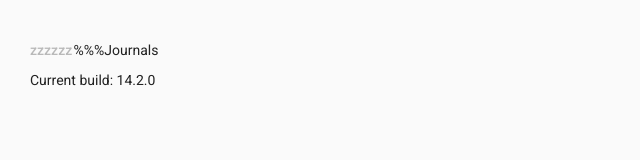
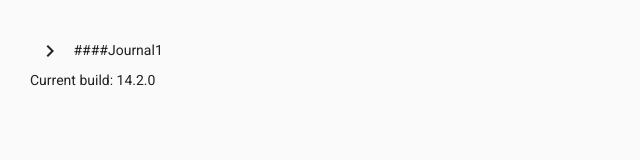
Before and after one commit to KriwoschejewAnton/angular-tree-example, an Angular app: page / in a window 1280 px wide. Shown: the top 160 px of the page, without its empty margins (0-640 px from the left). Built offline with nearby package versions, Linux system fonts and the light colour scheme.

Commit message:
1 file modified

```diff
--- a/src/app/cdk-tree-nested-example.ts
+++ b/src/app/cdk-tree-nested-example.ts
@@ -1,28 +1,19 @@
-import {ArrayDataSource} from '@angular/cdk/collections';
-import {Component} from '@angular/core';
-import {NestedTreeControl} from '@angular/cdk/tree';
-
+import { ArrayDataSource } from '@angular/cdk/collections';
+import { Component } from '@angular/core';
+import { NestedTreeControl } from '@angular/cdk/tree';
 
 /**
  * Food data with nested structure.
  * Each node has a name and an optional list of children.
  */
 
- interface Node  {
-   id: string;
-   name: string;
-   children?: Node[];
-  }
-
-
-
-var TREE_DATA: Node[] =
-[
-  {
-    id: 'journals',
-    name: 'Journals'
-  }
-];
+interface Node {
+  id: string | null;
+  name: string | null;
+  type: string;
+  childrenCount: number;
+  children?: Node[];
+}
 
 /**
  * @title Tree with nested nodes
@@ -33,24 +24,39 @@ var TREE_DATA: Node[] =
   styleUrls: ['cdk-tree-nested-example.css'],
 })
 export class CdkTreeNestedExample {
-  treeControl = new NestedTreeControl<Node>(this.getChildren );
-  dataSource = new ArrayDataSource(TREE_DATA);
+  private Journals: Node[] = [];
 
-  hasChild = (_: number, node: Node) => !!node.children && node.children.length > 0;
+  treeControl = new NestedTreeControl<Node>(this.getChildren);
+  dataSource = new ArrayDataSource(this.Journals);
 
-  click_node(): void
-  {
-    alert('alert')
+  constructor() {
+      this.Journals.push( {
+        id: 'journal1',
+        name: 'Journal1',
+        type: 'root',
+        childrenCount: 0,
+        children: [{ id: null, name: 'fake', type: 'fake', childrenCount: 0 }],
+      });
   }
 
-  getChildren(node: Node)
-  {
-      alert ('get children ' + node.name)
-    return node.children
+  hasChild = (_: number, node: Node) =>
+    !!node.children && node.children.length > 0;
+
+  click_node(): void {
+    console.log('##alert');
+    /*TREE_DATA[0].children = [
+      { id: 'a', name: 'b', type: 'journal', childrenCount: 0 },
+    ];*/
+    //this.treeControl = new NestedTreeControl<Node>(this.getChildren);
+    this.dataSource = new ArrayDataSource(this.Journals);
+    console.log(this.Journals);
   }
 
+  getChildren(node: Node) {
+    console.log('##get children ' + node.name);
+    return node.children;
+  }
 }
-
 
 /**  Copyright 2022 Google LLC. All Rights Reserved.
     Use of this source code is governed by an MIT-style license that
```
